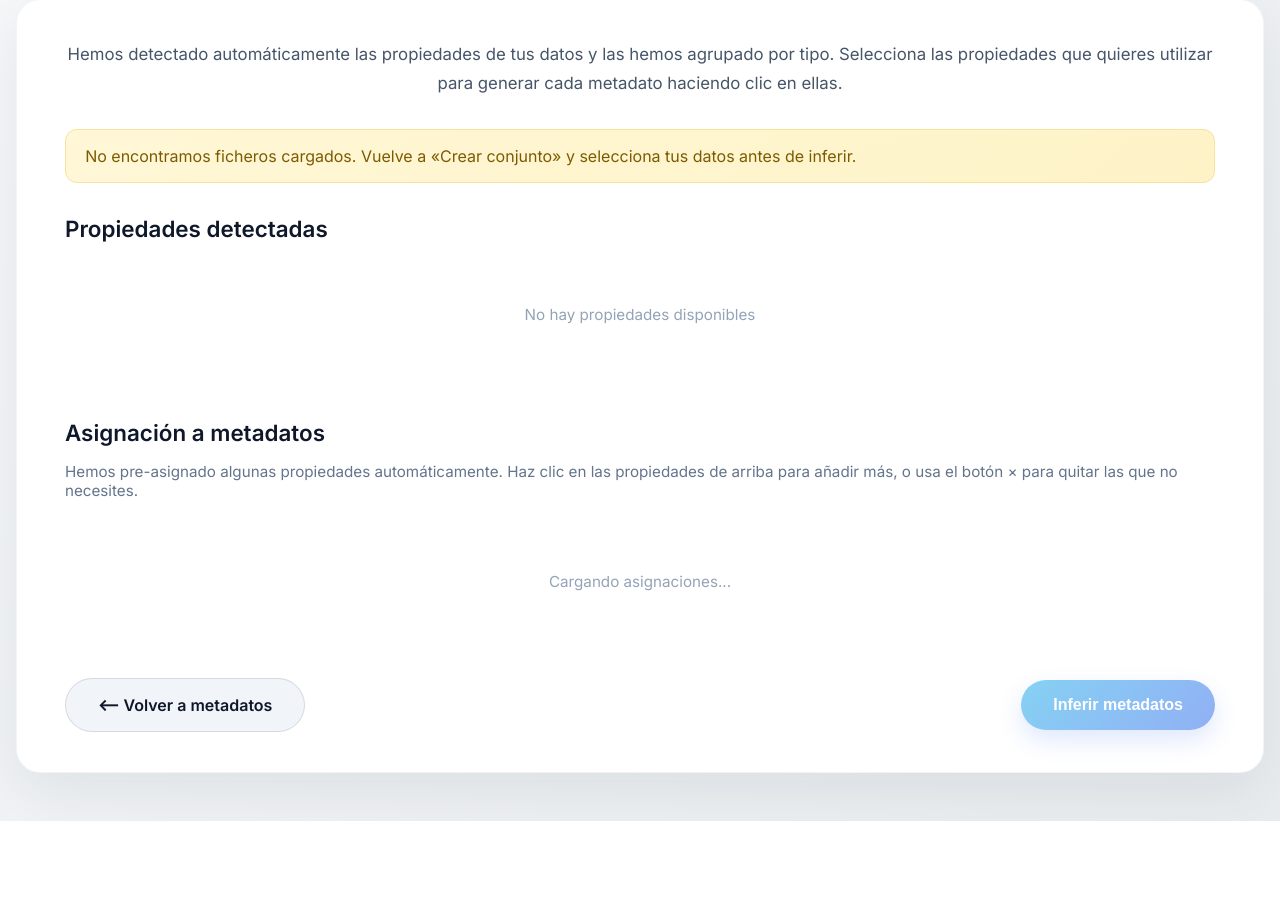
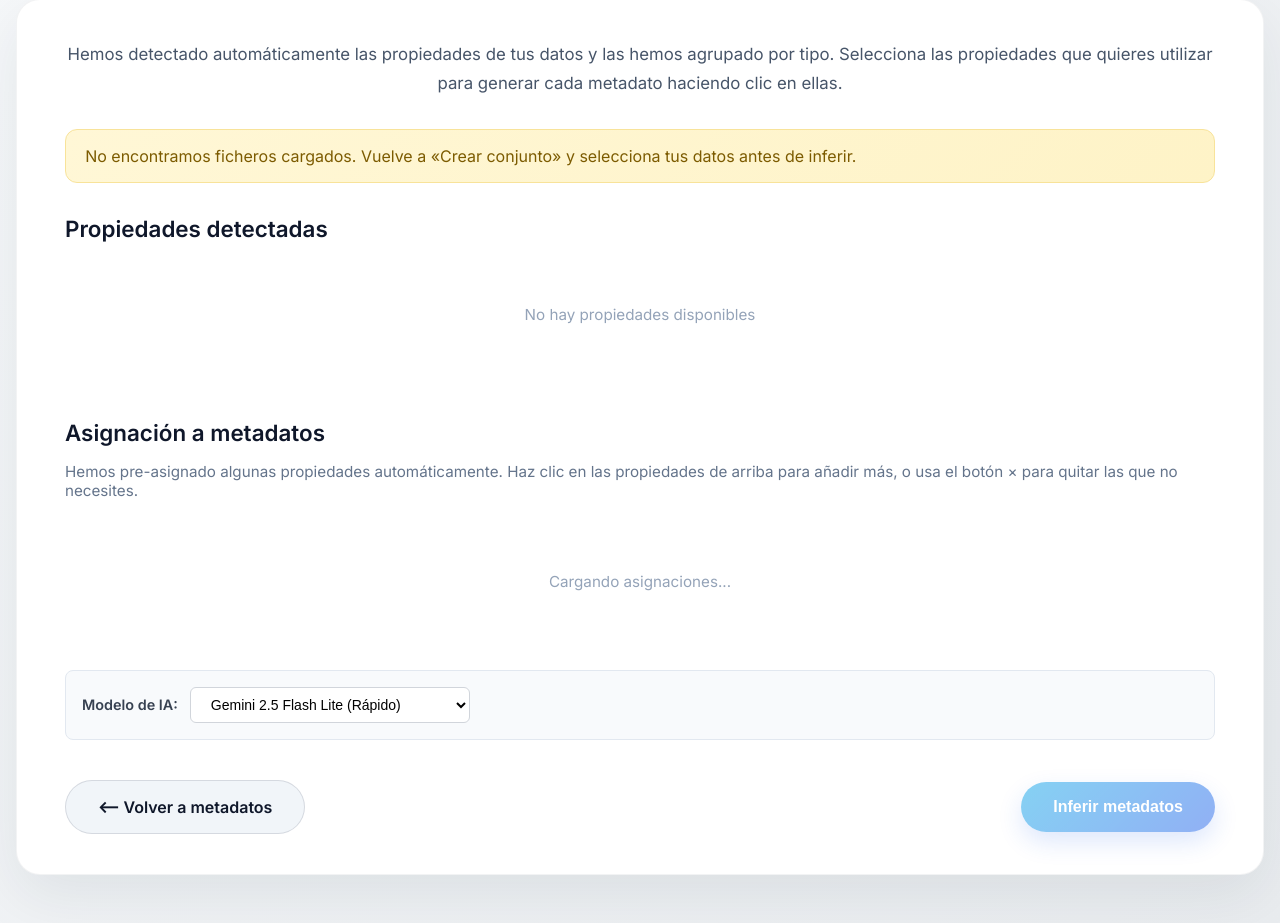
Before and after one commit to Pablocizq/TFG-Pablo-Calvo, a Django app: template tfg/web/templates/inferir.html in a window 1280 px wide. Shown: the part 112-1035 px from the top of the page. Before the commit the page ends 933 px from the top, so only its background shows below. Run offline with Django 3.2, Linux system fonts and the light colour scheme; the template is opened without the code that fills it, so the values that code supplies are empty.

Commit message:
Selector de modelo IA añadido en pantalla inferir

```diff
--- a/tfg/web/static/web/css/inferir.css
+++ b/tfg/web/static/web/css/inferir.css
@@ -629,3 +629,41 @@ body {
         font-size: 1rem;
     }
 }
+/* Model Selector Styles */
+.model-selector {
+    margin-bottom: 1.5rem;
+    display: flex;
+    align-items: center;
+    gap: 0.75rem;
+    padding: 1rem;
+    background: #f8fafc;
+    border-radius: 0.5rem;
+    border: 1px solid #e2e8f0;
+}
+
+.model-selector label {
+    font-weight: 600;
+    color: #374151;
+    font-size: 0.9rem;
+}
+
+.model-select {
+    padding: 0.5rem 1rem;
+    border: 1px solid #d1d5db;
+    border-radius: 0.375rem;
+    font-size: 0.875rem;
+    background-color: white;
+    cursor: pointer;
+    transition: all 0.2s;
+    min-width: 280px;
+}
+
+.model-select:hover {
+    border-color: #3b82f6;
+}
+
+.model-select:focus {
+    outline: none;
+    border-color: #3b82f6;
+    box-shadow: 0 0 0 3px rgba(59, 130, 246, 0.1);
+}
--- a/tfg/web/static/web/js/inferir.js
+++ b/tfg/web/static/web/js/inferir.js
@@ -412,13 +412,17 @@ Contenido del archivo:
         const generatedMetadata = {};
         const errors = [];
 
+        // Obtener el modelo seleccionado
+        const selectedModel = document.getElementById('ai-model-select')?.value || 'gemini-2.5-flash-lite';
+
         // Función para generar un metadato
         const generateMetadata = async (fieldId) => {
             try {
                 const requestBody = {
                     files: datasetFiles,
                     selectedProperties: result,
-                    field_id: fieldId
+                    field_id: fieldId,
+                    ai_model: selectedModel
                 };
 
                 // Si hay un prompt personalizado para este campo, incluirlo
--- a/tfg/web/templates/inferir.html
+++ b/tfg/web/templates/inferir.html
@@ -44,6 +44,14 @@
                 </div>
             </div>
 
+            <div class="model-selector">
+                <label for="ai-model-select">Modelo de IA:</label>
+                <select id="ai-model-select" class="model-select">
+                    <option value="gemini-2.5-flash-lite" selected>Gemini 2.5 Flash Lite (Rápido)</option>
+                    <option value="gemini-2.5-flash">Gemini 2.5 Flash (Preciso)</option>
+                </select>
+            </div>
+
             <div class="acciones">
                 <a class="btn secundario"
                     href="{% url 'metadatos' %}{% if query_params %}?{{ query_params }}{% endif %}">
```
Also changed, not shown: tfg/web/views.py (+15 -3 lines).
